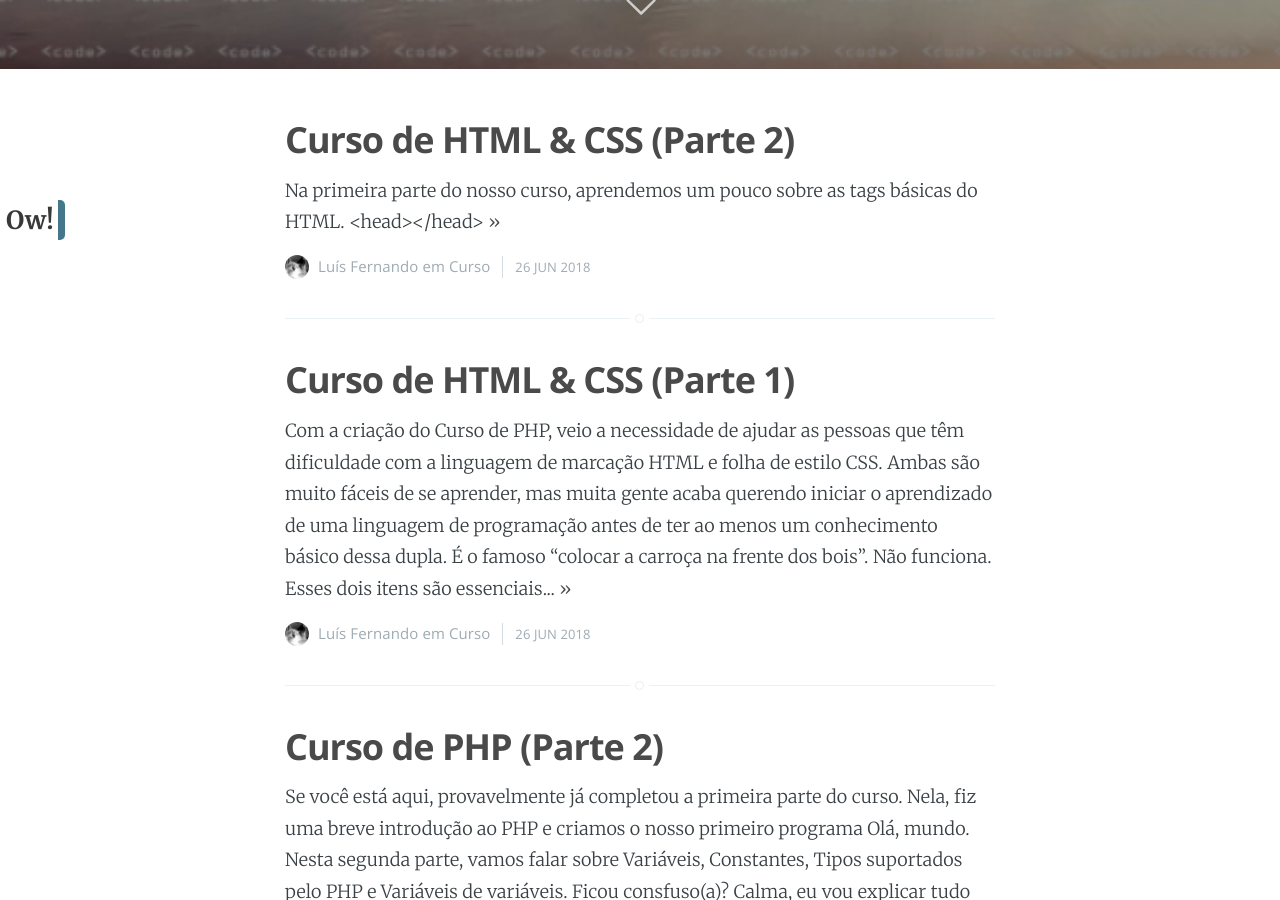
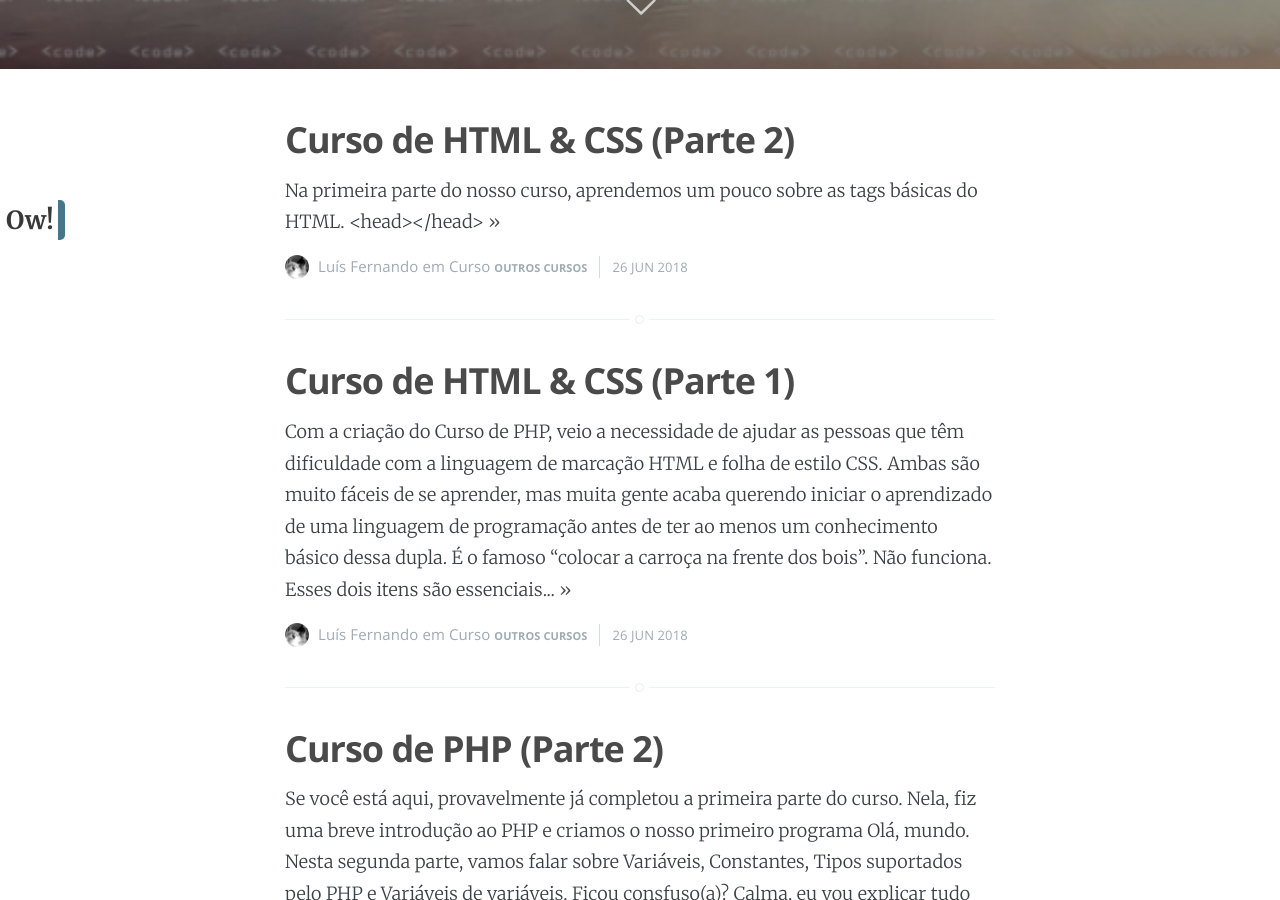
Before and after one commit to EnVolte/envolte.github.io, a Jekyll site: the page built from index.html, in a window 1280 px wide and 900 px high, scrolled down 516 px. Built offline with Jekyll 4.4.1, drawn with Linux system fonts in a browser that asks for light colours; the list of posts is cut into pages by our own code; some of the changed text lies outside the part shown.

Commit message:
Update index.html

```diff
--- a/index.html
+++ b/index.html
@@ -62,13 +62,15 @@ about: 'about.html'
             {% if post.categories.size > 0 %}
                 {{ post.categories | array_to_sentence_string | prepend: 'em ' }}
             {% endif %}
+
+            {% if post.categories contains "Curso" %}
+                <span style="text-transform: uppercase; font-size: 11px; font-weight: bold; color: #30687f;"><a href="https://envolve.github.io/cursos.html">outros cursos</a></span>
+                {% endif %}
+
             <time class="post-date" datetime="{{ post.date | date:"%Y-%m-%d" }}">
                 {{ post.date | date_to_string }}
 
 
-                {% if page.categories contains "Curso" %}
-                <span style="text-transform: uppercase; font-size: 11px; font-weight: bold; color: #30687f;"><a href="https://envolve.github.io/cursos.html">outros cursos</a></span>
-                {% endif %}
 
 
 
```
